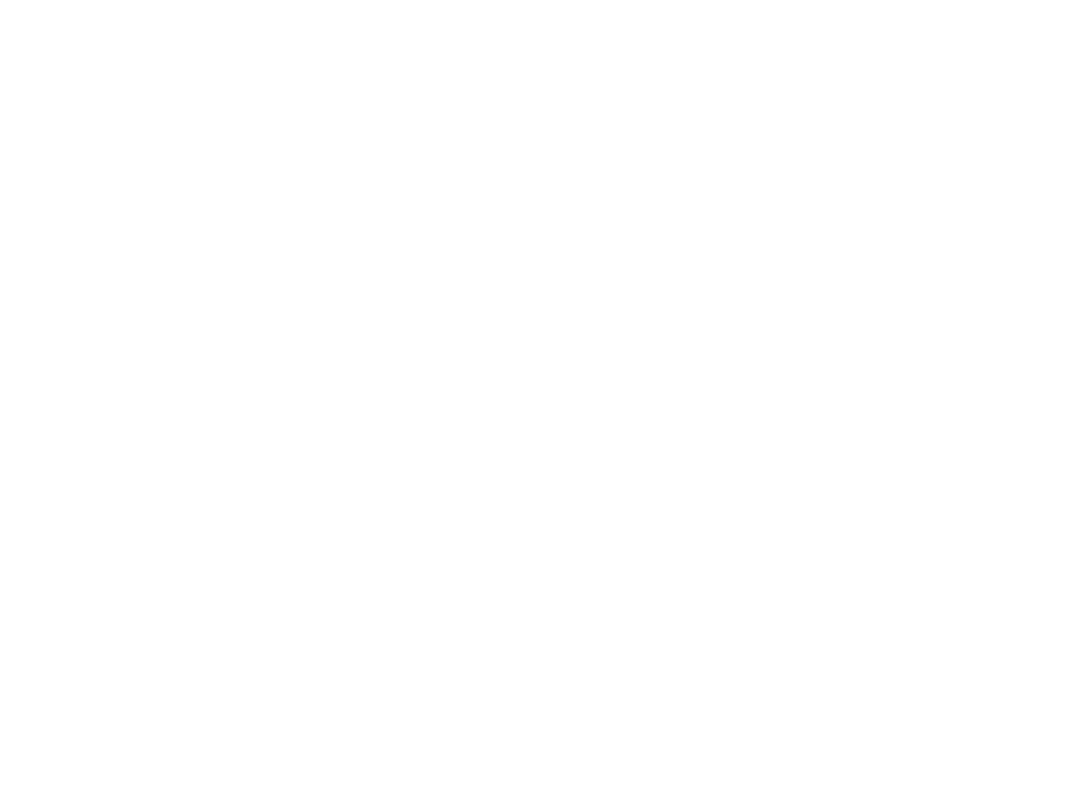
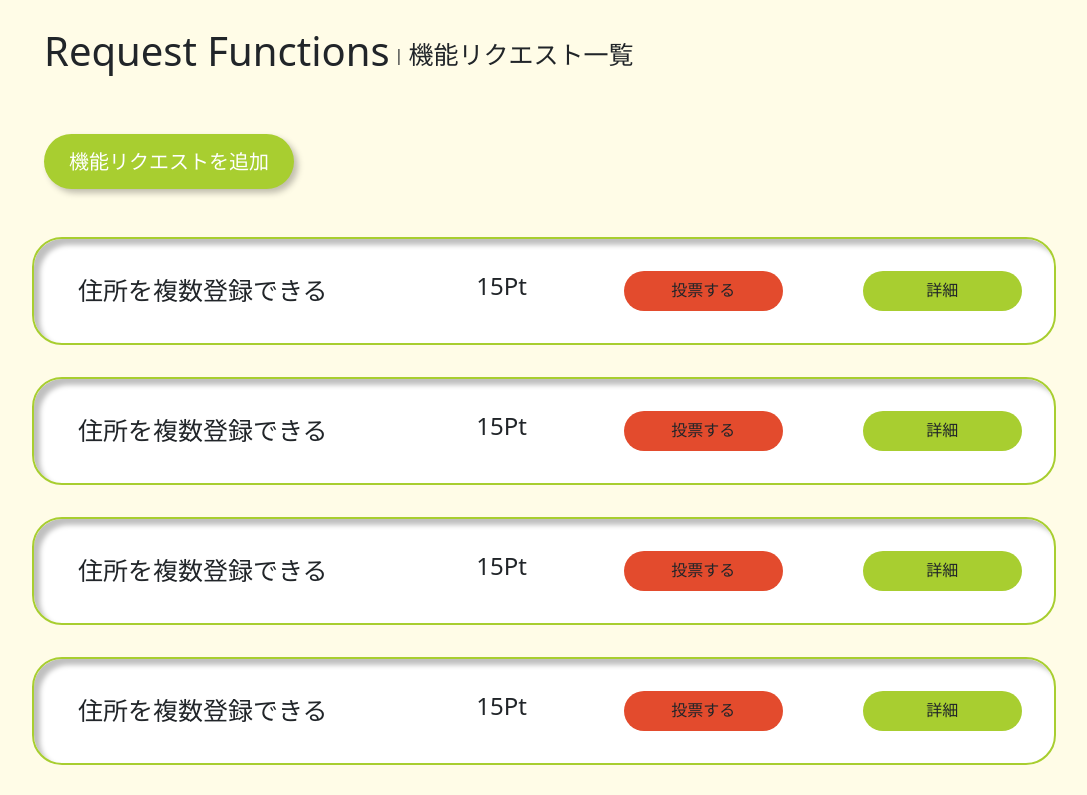
Before and after one commit to Bryota/radio_gate_front, a React (Create React App) app: page /request_functions in a window 1280 px wide. Before the commit this address had no page. Shown: the top 795 px of the page, without its empty margins (96-1183 px from the left). Built offline with nearby package versions, Linux system fonts and the light colour scheme.

Commit message:
機能リクエスト一覧画面追加

```diff
--- /dev/null
+++ b/src/features/request_function/components/RequesetFunctions.tsx
@@ -0,0 +1,52 @@
+import { MainLayout } from '../../../components/Layout';
+import { Pagehead } from '../../../components/Pagehead';
+import { Button } from '../../../components/Elements/Button';
+import { Pagination } from '../../../components/Pagination';
+import { RequestFunctionList } from './RequestFunctionList';
+import '../../../assets/css/radio.css';
+import '../../../assets/css/pagination.css';
+
+export const RequestFunctions = () => {
+    const click_handler = () => {
+        return '';
+    }
+    return (
+        <>
+            <MainLayout>
+                <Pagehead
+                    title="Request Functions"
+                    subtitle='機能リクエスト一覧'
+                />
+                <Button
+                    text='機能リクエストを追加'
+                    type='get'
+                    line_left={true}
+                    click_action={click_handler}
+                />
+                <div>
+                    <RequestFunctionList
+                        name="住所を複数登録できる"
+                        point={15}
+                    />
+                    <RequestFunctionList
+                        name="住所を複数登録できる"
+                        point={15}
+                    />
+                    <RequestFunctionList
+                        name="住所を複数登録できる"
+                        point={15}
+                    />
+                    <RequestFunctionList
+                        name="住所を複数登録できる"
+                        point={15}
+                    />
+                    <RequestFunctionList
+                        name="住所を複数登録できる"
+                        point={15}
+                    />
+                </div>
+                <Pagination />
+            </MainLayout>
+        </>
+    )
+}
--- /dev/null
+++ b/src/features/request_function/components/RequestFunctionList.tsx
@@ -0,0 +1,23 @@
+import '../../../assets/css/radio.css';
+
+type RequestFunctionType = {
+    name: string
+    point: number
+}
+
+export const RequestFunctionList = ({ name, point }: RequestFunctionType): JSX.Element => {
+    return (
+        <>
+            <div className='radio-item row align-items-center'>
+                <p className='col-5 radio-name'>{name}</p>
+                <p className='col-2 h4'>{point}Pt</p>
+                <a href="#" className='col-2 radio-btn btn'>
+                    投票する
+                </a>
+                <a href="#" className='col-2 offset-1 radio-btn btn btn-get'>
+                    詳細
+                </a>
+            </div>
+        </>
+    )
+}
--- /dev/null
+++ b/src/features/request_function/index.ts
@@ -0,0 +1 @@
+export * from './components/RequesetFunctions';
--- a/src/routes/index.tsx
+++ b/src/routes/index.tsx
@@ -8,6 +8,7 @@
 import { Register, Login, ForgotPassword, ForgotPasswordComplete, PasswordReset, PasswordUpdate, AccountDelete } from '../features/auth';
 import { Profile, ProfileEdit } from '../features/listener';
 import { MessagePost, MessagePostComplete, Messages, Message } from '../features/message';
+import { RequestFunctions } from '../features/request_function';
 
 export const AppRoutes = () => {
     const commonRoutes = [{ path: '/', element: <Top /> }];
@@ -51,7 +52,12 @@
         { path: '/listener/edit', element: <ProfileEdit /> }
     ]
 
-    const element = useRoutes([...commonRoutes, ...radioStations, ...radioPrograms, ...myRadioPrograms, ...messageTemplates, ...auth, ...listerner, ...message]);
+    //機能リクエスト関連
+    const requestFunction = [
+        { path: '/request_functions', element: <RequestFunctions /> }
+    ]
+
+    const element = useRoutes([...commonRoutes, ...radioStations, ...radioPrograms, ...myRadioPrograms, ...messageTemplates, ...auth, ...listerner, ...message, ...requestFunction]);
 
     return <>{element}</>
 }
```
